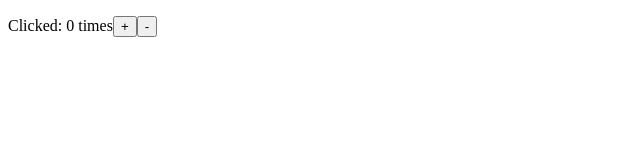
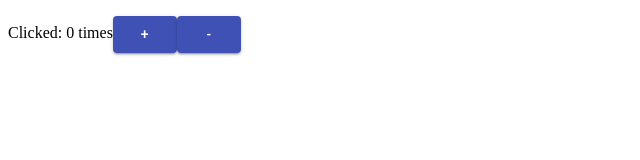
Before and after one commit to Foxall/gatsby_mui_redux-toolkit, a Gatsby site: page / in a window 1280 px wide. Shown: the whole page, without its empty margins (0-640 px from the left). Built offline with nearby package versions, Linux system fonts and the light colour scheme; Gatsby itself is replaced by a stand-in of ours.

Commit message:
{*} add button in index.js

```diff
--- a/package.json
+++ b/package.json
@@ -14,6 +14,7 @@
     "test": "echo \"Write tests! -> https://gatsby.dev/unit-testing\" && exit 1"
   },
   "dependencies": {
+    "@material-ui/core": "^4.11.2",
     "@material-ui/styles": "^4.11.2",
     "@reduxjs/toolkit": "^1.5.0",
     "gatsby": "^2.26.1",
--- a/src/pages/index.js
+++ b/src/pages/index.js
@@ -1,11 +1,16 @@
 import React from "react"
+import Button from '@material-ui/core/Button';
 
 export default function Home() {
   return <div>
     <p>
       Clicked: <span id="value">0</span> times
-      <button id="increment">+</button>
-      <button id="decrement">-</button>
+      <Button variant="contained" color="primary">
+        +
+      </Button>
+      <Button variant="contained" color="primary">
+        -
+      </Button>
     </p>
   </div>
 }
```
Also changed, not shown: 1 other file.
